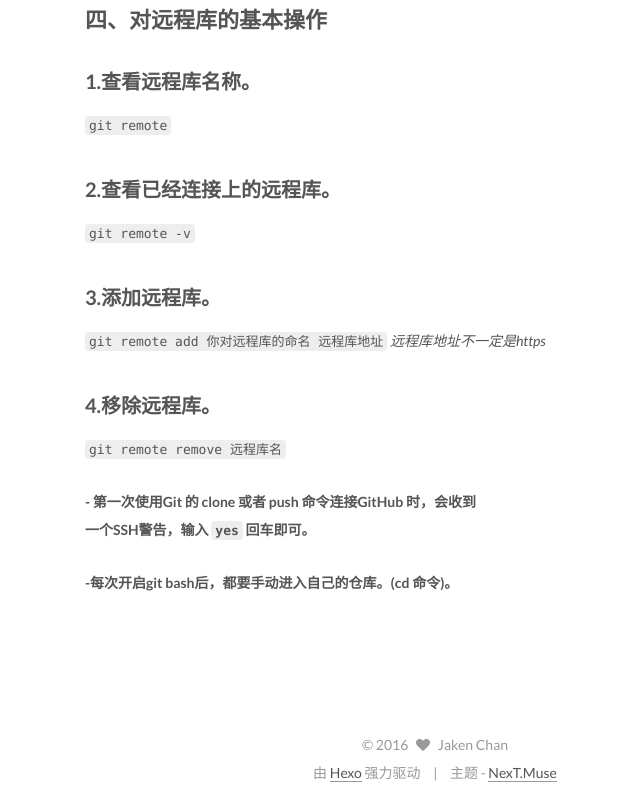
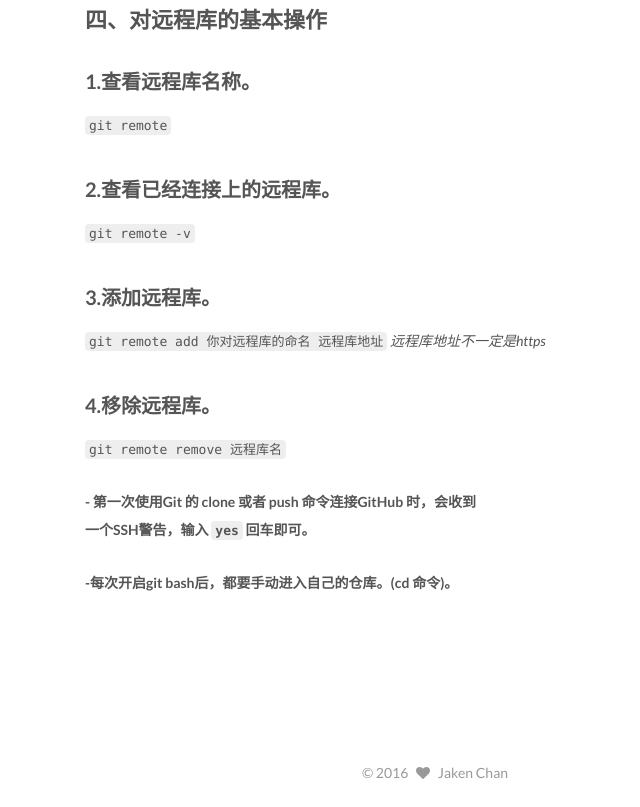
Before and after one commit to 2hang3an/oliutiano.github.io, a plain HTML site: page 2016/08/02/git/index.html in a window 1280 px wide. Shown: the part 1743-2550 px from the top of the page, without its empty margins (45-685 px from the left). Drawn offline with Linux system fonts and the light colour scheme; a script that the page names is missing.

Commit message:
Site updated: 2016-08-04 10:46:01

```diff
--- a/2016/08/02/git/index.html
+++ b/2016/08/02/git/index.html
@@ -463,17 +463,6 @@ cd pre3</code>    <em>创建名为“pre3”的空目录作为本地库</em></p>
   <span class="author" itemprop="copyrightHolder">Jaken Chan</span>
 </div>
 
-<div class="powered-by">
-  由 <a class="theme-link" href="http://hexo.io">Hexo</a> 强力驱动
-</div>
-
-<div class="theme-info">
-  主题 -
-  <a class="theme-link" href="https://github.com/iissnan/hexo-theme-next">
-    NexT.Muse
-  </a>
-</div>
-
 
 
 
--- a/css/main.css
+++ b/css/main.css
@@ -1548,7 +1548,7 @@ pre .javascript .function {
   width: 4px;
   height: 4px;
   border-radius: 50%;
-  background: #8bcd4e;
+  background: #2bda9c;
 }
 .links-of-blogroll {
   font-size: 13px;
```
Also changed, not shown: archives/2016/08/index.html (+0 -11 lines), archives/2016/index.html (+0 -11 lines), archives/index.html (+0 -11 lines), index.html (+0 -11 lines).
